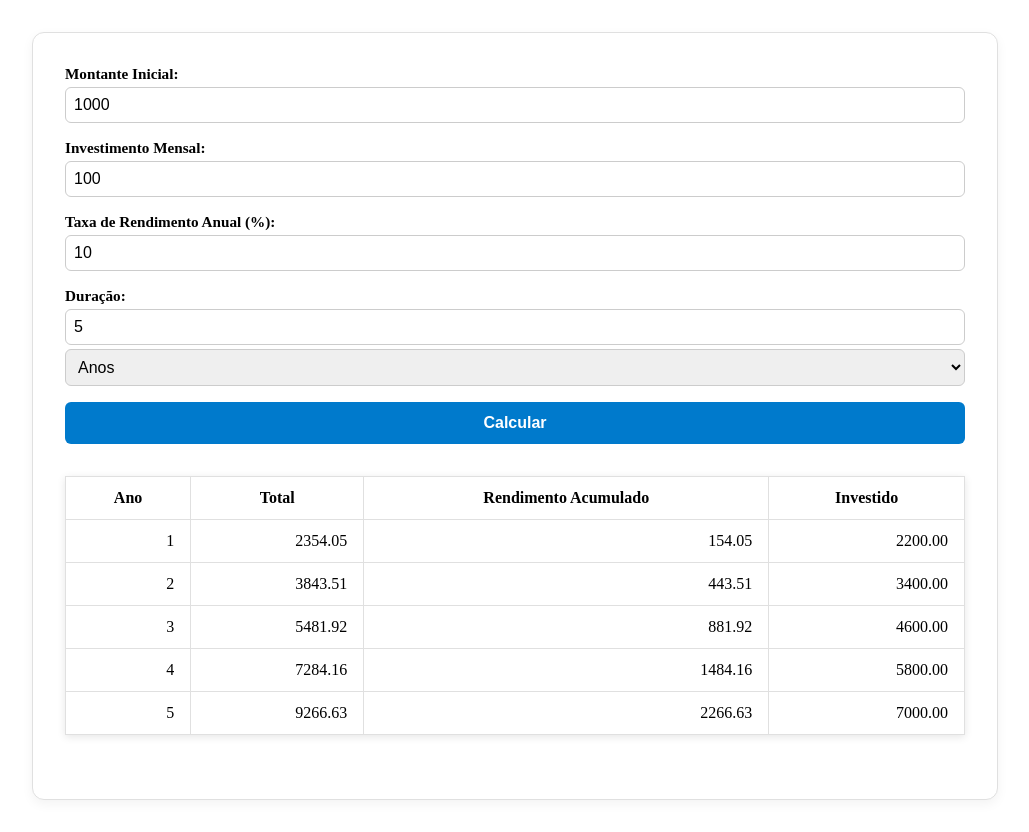
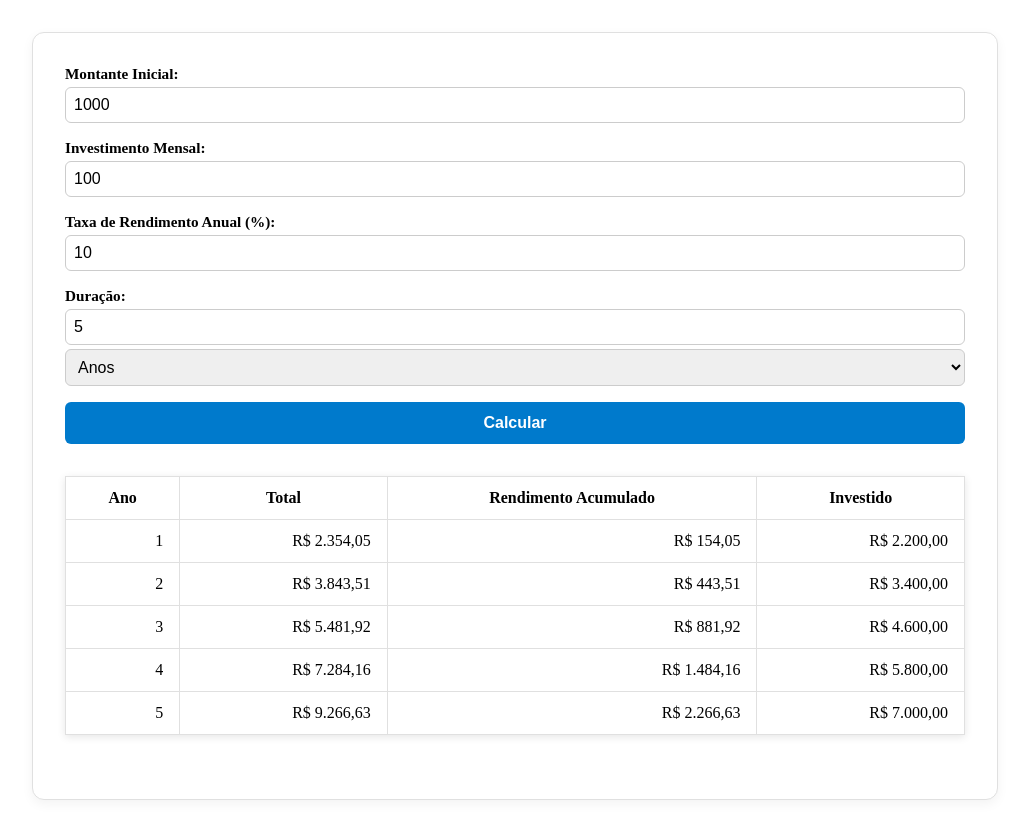
Before and after one commit to Jhonatas-Anthony/svelte-calculadora-investimentos, a Svelte app: page / in a window 1280 px wide. Both pictures are taken after a click on the button "Calcular". Shown: the whole page, without its empty margins (125-1154 px from the left). Built offline with nearby package versions, Linux system fonts and the light colour scheme.

Commit message:
feat: aplica formatação de valores na tabela

```diff
--- a/src/App.svelte
+++ b/src/App.svelte
@@ -116,9 +116,24 @@
             on:click={() => (yearData.open = !yearData.open)}
           >
             <td>{yearData.year}</td>
-            <td>{yearData.total.toFixed(2)}</td>
-            <td>{yearData.cumulativeYield.toFixed(2)}</td>
-            <td>{yearData.invested.toFixed(2)}</td>
+            <td
+              >{new Intl.NumberFormat("pt-BR", {
+                style: "currency",
+                currency: "BRL",
+              }).format(yearData.total)}</td
+            >
+            <td
+              >{new Intl.NumberFormat("pt-BR", {
+                style: "currency",
+                currency: "BRL",
+              }).format(yearData.cumulativeYield)}</td
+            >
+            <td
+              >{new Intl.NumberFormat("pt-BR", {
+                style: "currency",
+                currency: "BRL",
+              }).format(yearData.invested)}</td
+            >
           </tr>
           {#if yearData.open}
             <tr>
@@ -138,11 +153,36 @@
                     {#each yearData.months as monthData}
                       <tr>
                         <td>{monthData.month}</td>
-                        <td>{monthData.total.toFixed(2)}</td>
-                        <td>{monthData.monthlyYield.toFixed(2)}</td>
-                        <td>{monthData.annualYieldIfStopped.toFixed(2)}</td>
-                        <td>{monthData.cumulativeYield.toFixed(2)}</td>
-                        <td>{monthData.invested.toFixed(2)}</td>
+                        <td
+                          >{new Intl.NumberFormat("pt-BR", {
+                            style: "currency",
+                            currency: "BRL",
+                          }).format(monthData.total)}</td
+                        >
+                        <td
+                          >{new Intl.NumberFormat("pt-BR", {
+                            style: "currency",
+                            currency: "BRL",
+                          }).format(monthData.monthlyYield)}</td
+                        >
+                        <td
+                          >{new Intl.NumberFormat("pt-BR", {
+                            style: "currency",
+                            currency: "BRL",
+                          }).format(monthData.annualYieldIfStopped)}</td
+                        >
+                        <td
+                          >{new Intl.NumberFormat("pt-BR", {
+                            style: "currency",
+                            currency: "BRL",
+                          }).format(monthData.cumulativeYield)}</td
+                        >
+                        <td
+                          >{new Intl.NumberFormat("pt-BR", {
+                            style: "currency",
+                            currency: "BRL",
+                          }).format(monthData.invested)}</td
+                        >
                       </tr>
                     {/each}
                   </tbody>
@@ -174,7 +214,8 @@
     /* display: block; */
   }
 
-  th, td {
+  th,
+  td {
     border: 1px solid #e0e0e0;
     padding: 0.75em 1em;
     text-align: right;
@@ -193,7 +234,9 @@
     transition: background-color 0.2s ease-in-out;
   }
 
-  tr.clickable:hover {background-color: coral;}
+  tr.clickable:hover {
+    background-color: coral;
+  }
 
   .clickable {
     cursor: pointer;
@@ -228,7 +271,8 @@
     font-size: 0.95rem;
   }
 
-  input, select {
+  input,
+  select {
     padding: 0.5rem;
     font-size: 1rem;
     border-radius: 6px;
```
Lines whose indentation alone changed are shown as unchanged.
